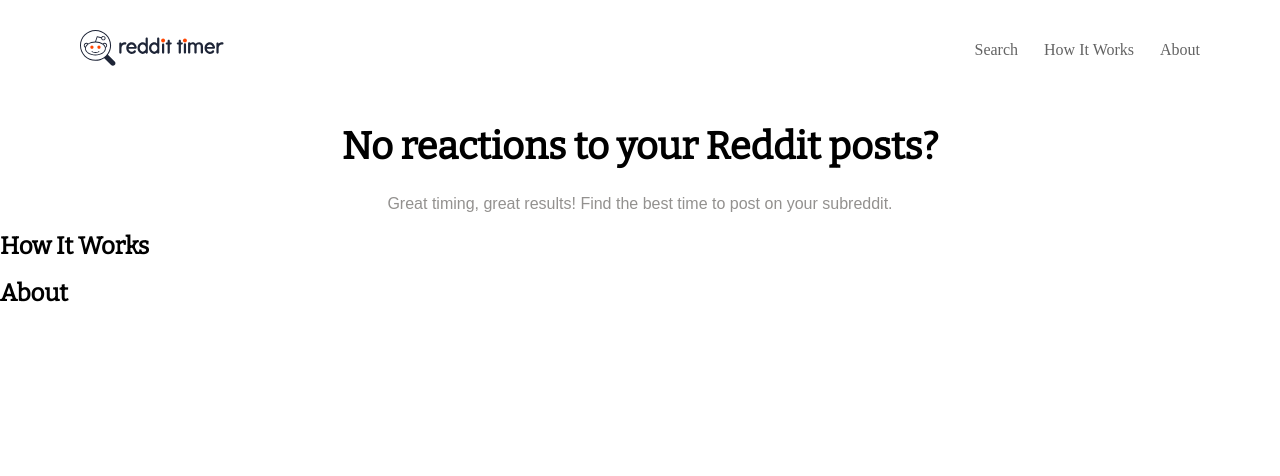
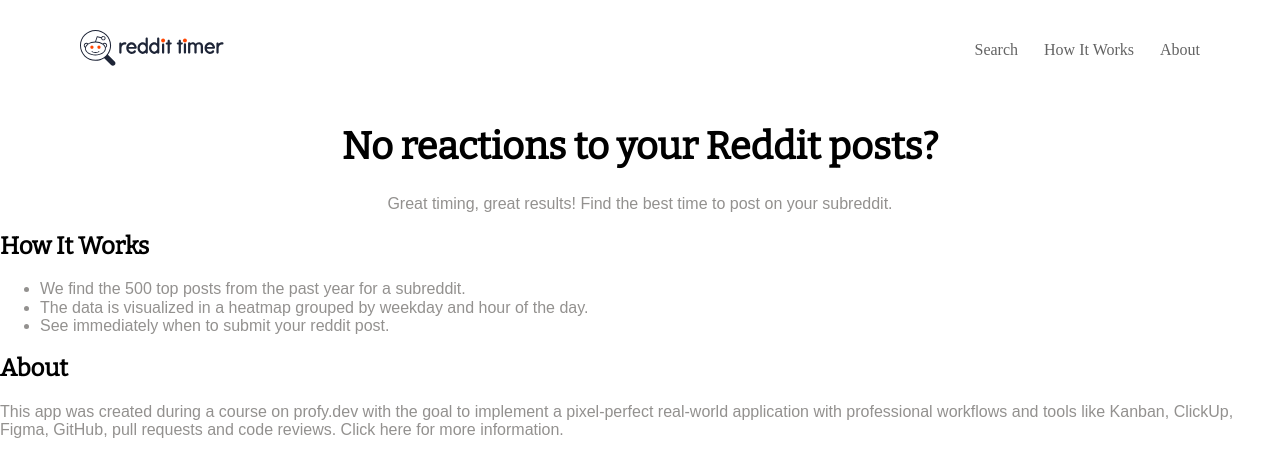
Before and after one commit to profydev/reddit-timer-peacebefore, a React (Create React App) app: page / in a window 1280 px wide. Shown: the top 476 px of the page. Built offline with nearby package versions, Linux system fonts and the light colour scheme; a web font is replaced by a local one.

Commit message:
added content for how it works and about

```diff
--- a/src/components/header/header.component.js
+++ b/src/components/header/header.component.js
@@ -1,32 +1,9 @@
 import React from 'react';
-import styled from 'styled-components';
 import { NavLink } from 'react-router-dom';
+import {
+  NavContainer, LogoContainer, Links, LinkStyle,
+} from './header.styles';
 import { ReactComponent as Logo } from '../../assets/full-logo.svg';
-
-const NavContainer = styled.nav`
-  height: 100px;
-  margin-left: 80px;
-  margin-right: 80px;
-  display: flex;
-  flex-direction: row;
-  justify-content: space-between;
-  align-items: center;
-`;
-
-const LogoContainer = styled.div`
-  display: block;
-`;
-
-const Links = styled.div`
-  font-family: 'Montserrat';
-  font-size: 16px;
-`;
-
-const LinkStyle = styled(NavLink)`
-  padding-left: 26px;
-  text-decoration: none;
-  align-self: center;
-`;
 
 const Header = () => (
   <header>
@@ -36,7 +13,7 @@
       </LogoContainer>
       <Links>
         <LinkStyle to="/search/javascript">Search</LinkStyle>
-        <LinkStyle to="#works">How It Works</LinkStyle>
+        <LinkStyle to="#how-it-works">How It Works</LinkStyle>
         <LinkStyle to="#about">About</LinkStyle>
       </Links>
     </NavContainer>
--- /dev/null
+++ b/src/components/header/header.styles.js
@@ -0,0 +1,27 @@
+import styled from 'styled-components';
+import { NavLink } from 'react-router-dom';
+
+export const NavContainer = styled.nav`
+  height: 100px;
+  margin-left: 80px;
+  margin-right: 80px;
+  display: flex;
+  flex-direction: row;
+  justify-content: space-between;
+  align-items: center;
+`;
+
+export const LogoContainer = styled.div`
+  display: block;
+`;
+
+export const Links = styled.div`
+  font-family: 'Montserrat';
+  font-size: 16px;
+`;
+
+export const LinkStyle = styled(NavLink)`
+  padding-left: 26px;
+  text-decoration: none;
+  align-self: center;
+`;
--- a/src/index.css
+++ b/src/index.css
@@ -1,5 +1,3 @@
-@import-normalize;
-
 @font-face {
   font-family: 'Bitter';
   font-style: normal;
--- a/src/index.js
+++ b/src/index.js
@@ -3,5 +3,4 @@
 import App from './App';
 import './index.css';
 
-// eslint-disable-next-line react/jsx-filename-extension
 ReactDOM.render(<App />, document.getElementById('root'));
--- a/src/pages/home.page.js
+++ b/src/pages/home.page.js
@@ -4,14 +4,30 @@
   <div>
     <div>
       <h1>No reactions to your Reddit posts?</h1>
-      <p>
+      <p id="subtitle">
         Great timing, great results! Find the best time to post on your subreddit.
       </p>
-      <div id="works">
+      <div id="how-it-works">
         <h2>How It Works</h2>
+        <ul>
+          <li>
+            We find the 500 top posts from the past year for a subreddit.
+          </li>
+          <li>
+            The data is visualized in a heatmap grouped by weekday and hour of the day.
+          </li>
+          <li>
+            See immediately when to submit your reddit post.
+          </li>
+        </ul>
       </div>
       <div id="about">
         <h2>About</h2>
+        <p>
+          This app was created during a course on profy.dev with the goal to implement a
+          pixel-perfect real-world application with professional workflows and tools like Kanban,
+          ClickUp, Figma, GitHub, pull requests and code reviews. Click here for more information.
+        </p>
       </div>
     </div>
   </div>
--- a/src/styles/theme/globalstyles.js
+++ b/src/styles/theme/globalstyles.js
@@ -1,13 +1,6 @@
 import { createGlobalStyle } from 'styled-components';
 
 const GlobalStyles = createGlobalStyle`
-p {
-  font-family: 'Montserrat', sans-serif;
-  font-size: 16px;
-  text-align: center;
-  color: #93918F;
-}
-
 a {
   color: #636363;
 }
@@ -23,6 +16,22 @@
   font-size: 24px;
 }
 
+ul {
+  font-family: 'Montserrat', sans-serif;
+  font-size: 16px;
+  color: #93918F;
+}
+
+p {
+  font-family: 'Montserrat', sans-serif;
+  font-size: 16px;
+  color: #93918F;
+}
+
+#subtitle {
+  text-align: center;
+}
+
 button {
   font-family: 'Montserrat', sans-serif;
   font-size: 14px;
```
